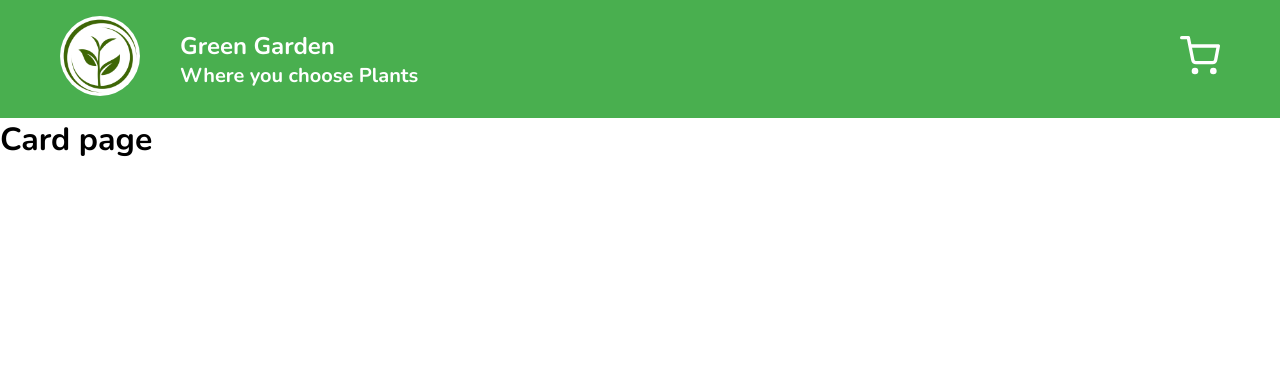
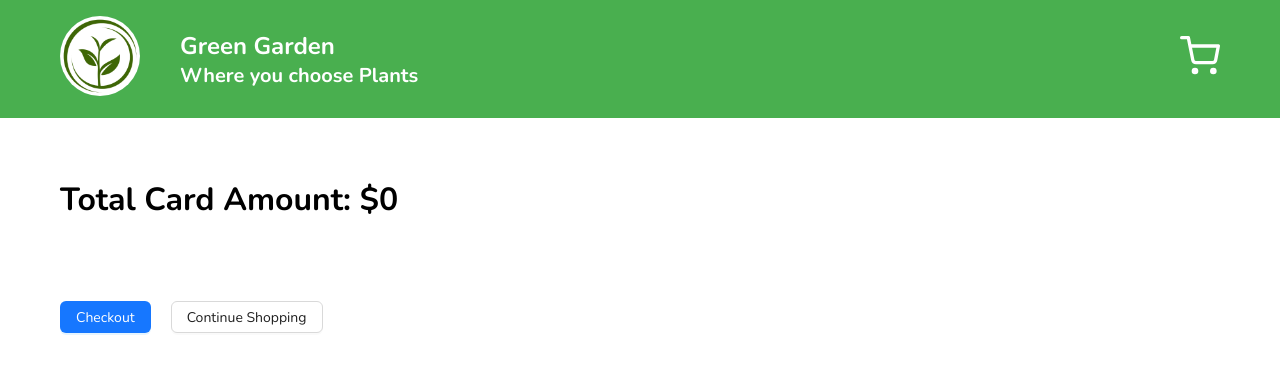
Before and after one commit to iamtun/learning_react, a React (Vite) app: page /card in a window 1280 px wide. Shown: the top 374 px of the page. Built offline with nearby package versions, Linux system fonts and the light colour scheme.

Commit message:
feat: handle ui for card page

```diff
--- a/src/views/card.jsx
+++ /dev/null
@@ -1,9 +0,0 @@
-const CardPage = () => {
-  return (
-    <main>
-      <h1>Card page</h1>
-    </main>
-  )
-}
-
-export default CardPage
--- /dev/null
+++ b/src/views/card/Card.module.css
@@ -0,0 +1,16 @@
+.container {
+    padding: 60px;
+    max-width: 800px;
+
+    .orders {
+        margin-top: 40px;
+        max-height: 800px;
+        overflow-y: auto;
+    }
+
+    .actions {
+        margin-top: 40px;
+        display: flex;
+        gap: 0 20px;
+    }
+}
--- /dev/null
+++ b/src/views/card/index.jsx
@@ -0,0 +1,38 @@
+import { useSelector } from "react-redux";
+import styles from "./Card.module.css";
+import { ProductInCard } from "@/components/ui";
+import { Button, notification } from "antd";
+import { useNavigate } from "react-router-dom";
+
+const CardPage = () => {
+  const navigate = useNavigate();
+  const products = useSelector((state) => state.product.productInCards);
+
+  const total = products.reduce((accumulator, currentValue) => {
+    return accumulator + currentValue.price * currentValue.quantity;
+  }, 0);
+
+  return (
+    <main className={styles.container}>
+      <h1>Total Card Amount: ${total}</h1>
+
+      <div className={styles.orders}>
+        {products.map((prod) => (
+          <ProductInCard key={prod.id} product={prod} />
+        ))}
+      </div>
+
+      <div className={styles.actions}>
+        <Button
+          type="primary"
+          onClick={() => notification.info({ message: "Comming soon" })}
+        >
+          Checkout
+        </Button>
+        <Button onClick={() => navigate("/products")}>Continue Shopping</Button>
+      </div>
+    </main>
+  );
+};
+
+export default CardPage;
--- a/src/views/home/index.jsx
+++ b/src/views/home/index.jsx
@@ -2,8 +2,10 @@ import { Button } from "antd";
 import styles from "./Home.module.css";
 
 import data from "@/data/app.json";
+import { useNavigate } from "react-router-dom";
 
 const HomePage = () => {
+  const navigate = useNavigate();
   return (
     <section className={styles.wrapper}>
       <div className={styles.bg} />
@@ -14,7 +16,11 @@ const HomePage = () => {
           <hr className={styles.divider} />
           <h2>{data.home.description}</h2>
 
-          <Button size="large" href="/products" className={styles.btn}>
+          <Button
+            size="large"
+            className={styles.btn}
+            onClick={() => navigate("/products")}
+          >
             Get Started
           </Button>
         </div>
--- a/src/views/index.jsx
+++ b/src/views/index.jsx
@@ -1,4 +1,4 @@
 import HomePage from "./home/index";
 import ProductPage from "./product/index";
-import CardPage from "./card";
+import CardPage from "./card/index";
 export { HomePage, ProductPage, CardPage };
```
